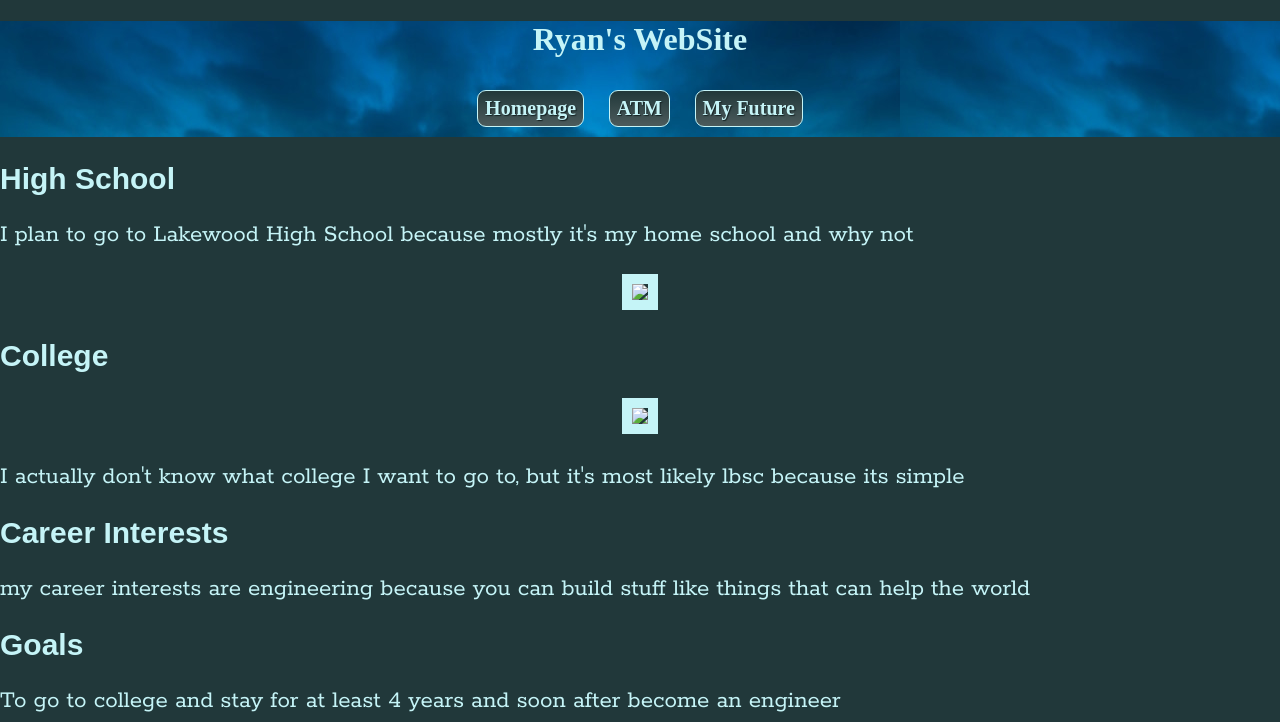
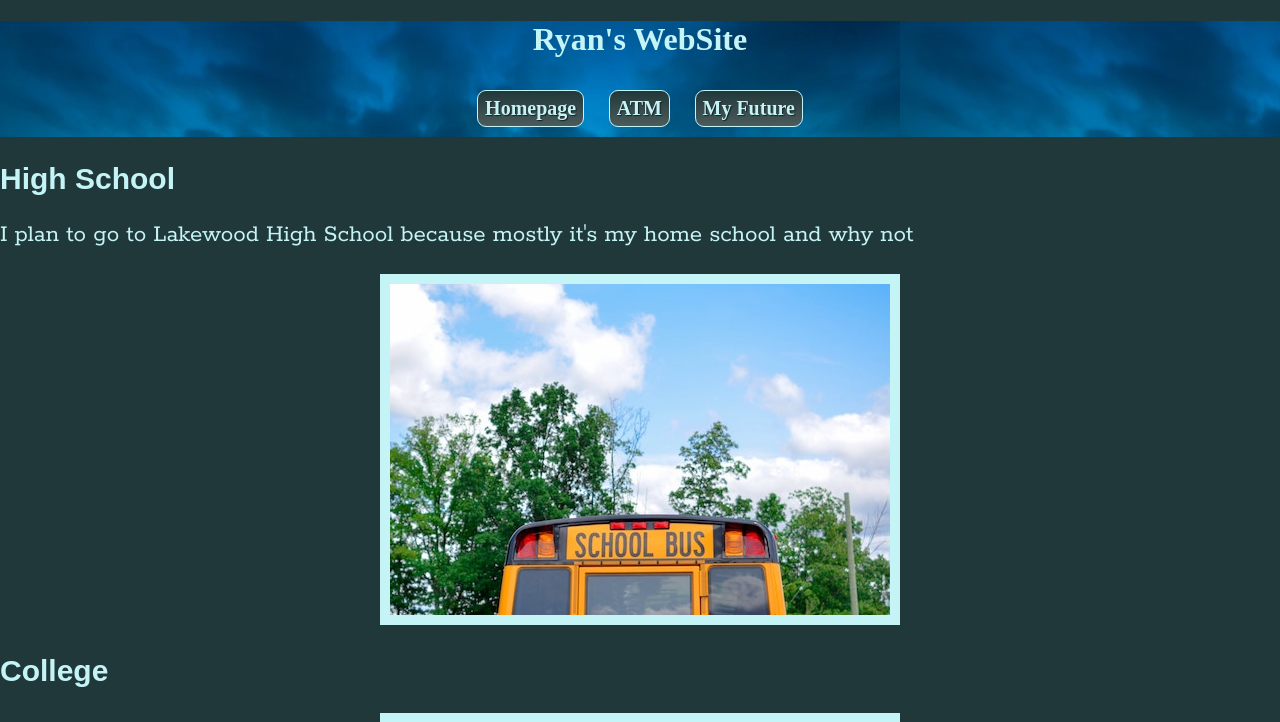
Before and after one commit to ryanryanryanryanryan/ryanryanryanryanryan.github.io, a plain HTML site: page myfuture.html in a window 1280 px wide. Shown: the top 722 px of the page. Drawn offline with Linux system fonts and the light colour scheme; a web font is replaced by a local one.

Commit message:
Update myfuture.html

```diff
--- a/myfuture.html
+++ b/myfuture.html
@@ -20,9 +20,9 @@
     <body>
         <h2>High School</h2>
         <p>I plan to go to Lakewood High School because mostly it's my home school and why not</p>
-       <div><img src="element5-digital-352049.jpg/images"></div>
+       <div><img src="images/element5-digital-352049.jpg"></div>
         <h2>College</h2>
-       <div><img src="books.jpg/images"></div>
+       <div><img src="images/books.jpg"></div>
         <p>I actually don't know what college I want to go to, but it's most likely lbsc because its simple</p>
         <h2>Career Interests</h2>
         <p>my career interests are engineering because you can build stuff like things that can help the world</p>
```
